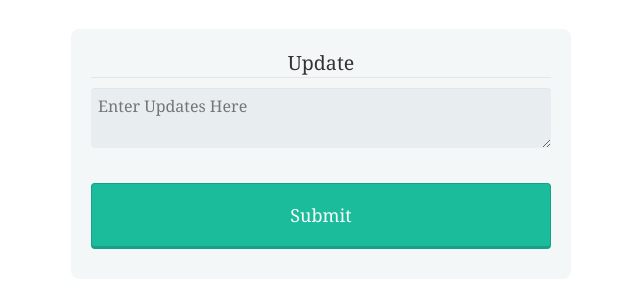
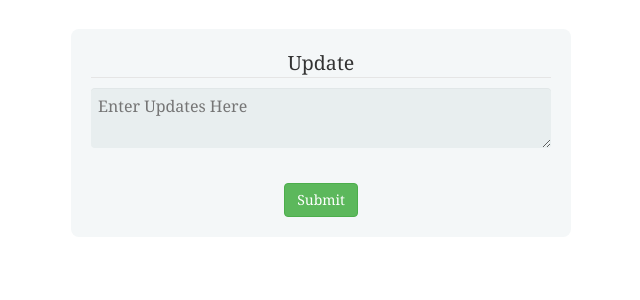
Before and after one commit to revanthgss/Alpha-Cube, a Django app: page /form in a window 1280 px wide. Shown: the part 51-351 px from the top of the page, without its empty margins (319-959 px from the left). Run offline with Django 3.2, Linux system fonts and the light colour scheme; some libraries are stand-ins or nearby versions.

Commit message:
Fix bugs

```diff
--- a/evacroutes/templates/evacroutes/form.html
+++ b/evacroutes/templates/evacroutes/form.html
@@ -141,7 +141,7 @@
   <legend>Update</legend>
   <textarea name="update" placeholder="Enter Updates Here"></textarea>
   </fieldset>
-  <input class="btn btn-success" type="submit" value="Submit"/>
+  <button class="btn btn-success" type="submit">Submit</button>
 </form>
 </div>
 </body>
--- a/evacroutes/views.py
+++ b/evacroutes/views.py
@@ -20,7 +20,7 @@ def index(request):
 
 def home(request):
     return render(request, 'evacroutes/home.html')
-
+@csrf_exempt
 def form(request):
     if request.method == 'POST':
         print("HEllo")
```
